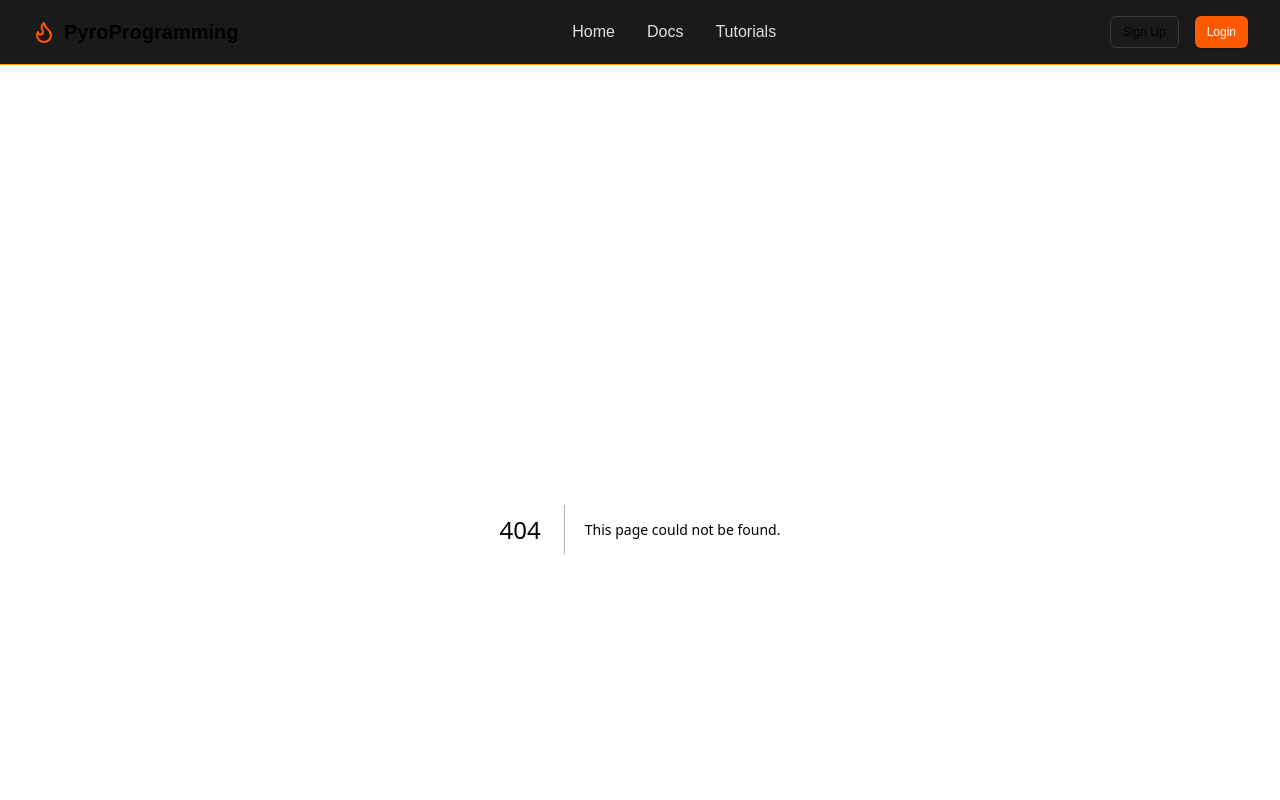
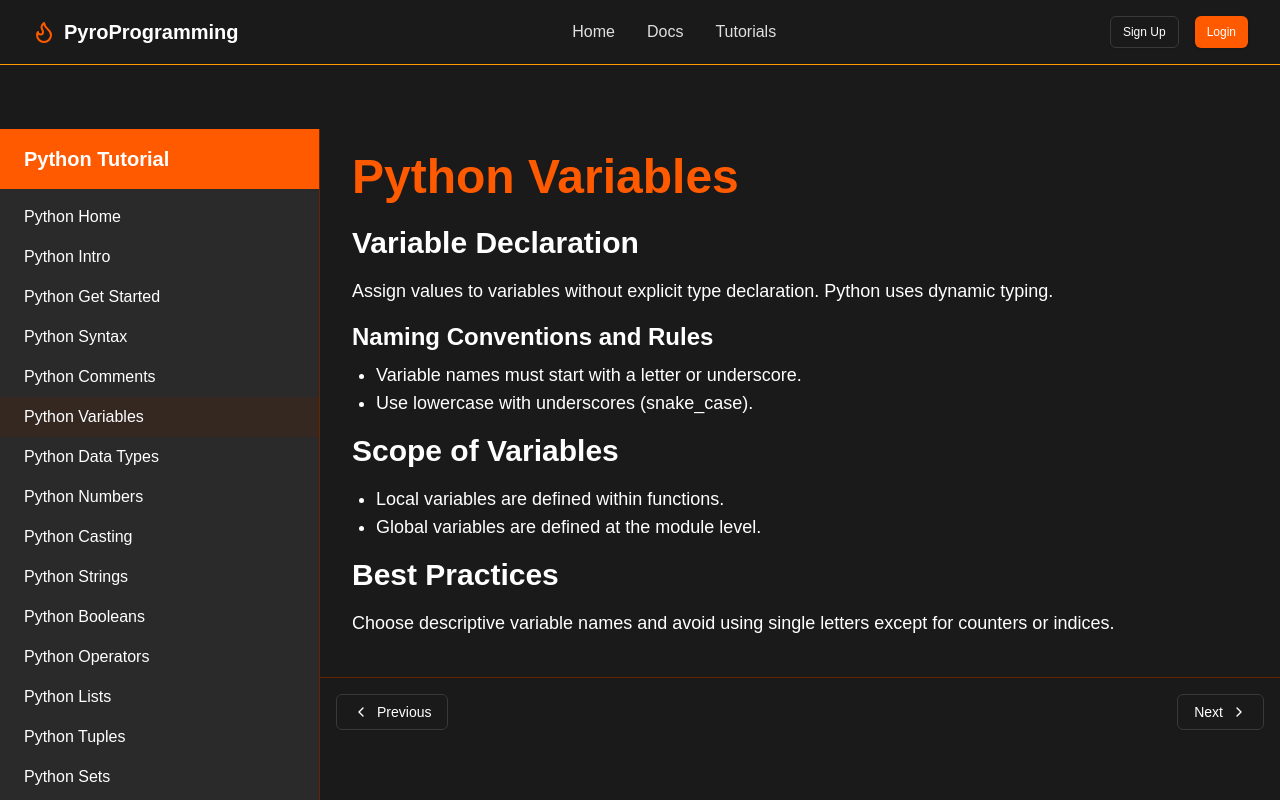
Before and after one commit to 321EZ123/PyroProgramming, a Next.js app: page /tutorials/python/variables in a window 1280 px wide. Before the commit this address had no page. Shown: the top 800 px of the page. Built offline with nearby package versions, Linux system fonts and the light colour scheme.

Commit message:
Create page.tsx

```diff
--- /dev/null
+++ b/src/app/tutorials/python/variables/page.tsx
@@ -0,0 +1,23 @@
+"use client";
+
+export default function Page() {
+  return (
+    <div className="max-w-4xl mx-auto">
+      <h1 className="text-5xl font-bold mb-6 text-primary">Python Variables</h1>
+      <h2 className="text-3xl font-semibold mb-4">Variable Declaration</h2>
+      <p className="text-lg mb-4">Assign values to variables without explicit type declaration. Python uses dynamic typing.</p>
+      <h3 className="text-2xl font-semibold mb-2">Naming Conventions and Rules</h3>
+      <ul className="list-disc pl-6 mb-4 text-lg">
+        <li>Variable names must start with a letter or underscore.</li>
+        <li>Use lowercase with underscores (snake_case).</li>
+      </ul>
+      <h2 className="text-3xl font-semibold mb-4">Scope of Variables</h2>
+      <ul className="list-disc pl-6 mb-4 text-lg">
+        <li>Local variables are defined within functions.</li>
+        <li>Global variables are defined at the module level.</li>
+      </ul>
+      <h2 className="text-3xl font-semibold mb-4">Best Practices</h2>
+      <p className="text-lg mb-4">Choose descriptive variable names and avoid using single letters except for counters or indices.</p>
+    </div>
+  );
+}
```
